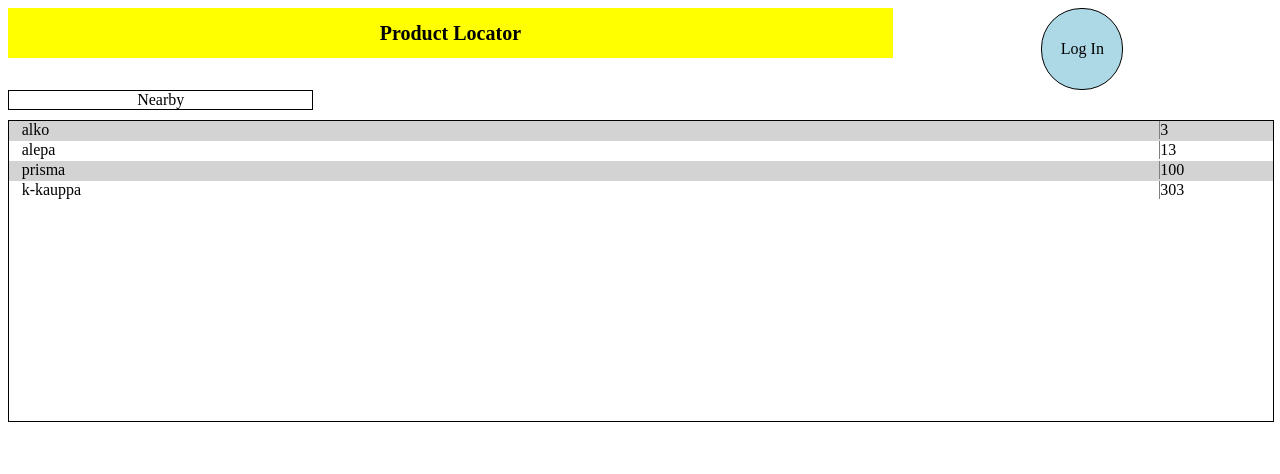
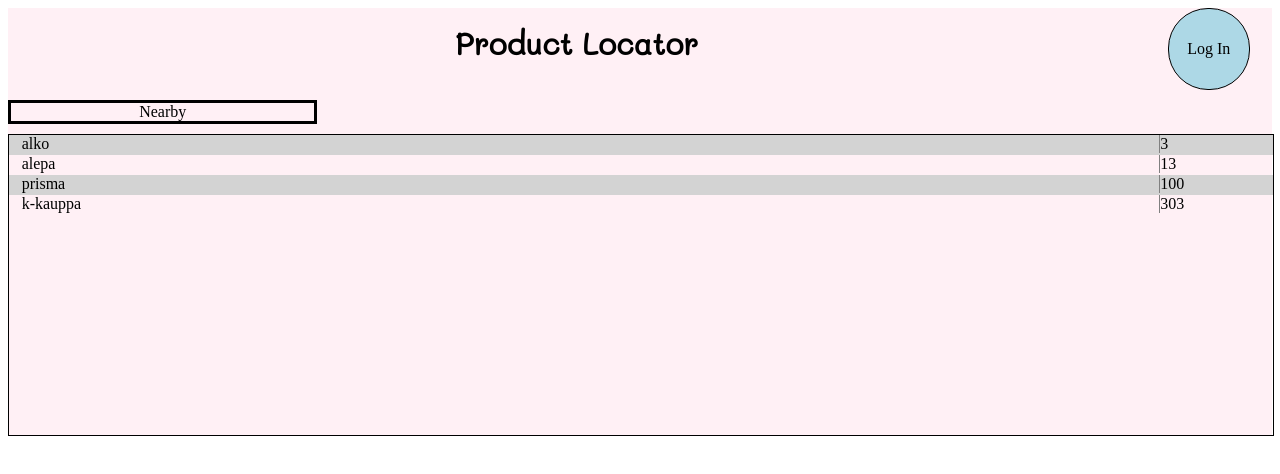
Before and after one commit to salokristian/product-locator, a React (Create React App) app in the folder frontend/: page / in a window 1280 px wide. Shown: the top 474 px of the page. Built offline with nearby package versions, Linux system fonts and the light colour scheme.

Commit message:
Modify landing page layout

```diff
--- a/frontend/src/App.css
+++ b/frontend/src/App.css
@@ -0,0 +1,3 @@
+.App {
+  background: lavenderblush;
+}
--- a/frontend/src/components/landingPage/landingPage.js
+++ b/frontend/src/components/landingPage/landingPage.js
@@ -11,6 +11,10 @@
     this.state = {
       loggedIn: false,
       store: null,
+      nearby: true,
+      favourites: false,
+      history: false,
+      adminTools: false,
     };
     this.testList = getList();
   }
@@ -27,8 +31,52 @@
     this.setState({store: foundStore});
   };
 
+  nearbyClick = () => {
+    this.setState({
+      nearby: true,
+      favourites: false,
+      history: false,
+      adminTools: false,
+    });
+  };
+
+  favouritesClick = () => {
+    this.setState({
+      nearby: false,
+      favourites: true,
+      history: false,
+      adminTools: false,
+    });
+  };
+
+  historyClick = () => {
+    this.setState({
+      nearby: false,
+      favourites: false,
+      history: true,
+      adminTools: false,
+    });
+  };
+
+  adminToolsClick = () => {
+    this.setState({
+      nearby: false,
+      favourites: false,
+      history: false,
+      adminTools: true,
+    });
+  };
+
   render() {
-    const { loggedIn = false, store } = this.state;
+    const { loggedIn = false, store, nearby, favourites, history, adminTools } = this.state;
+
+    const clickedFilterBorder = {
+      border: '3px solid black',
+    };
+    const nonClickedFilterBorder = {
+      border: '1px solid black',
+    };
+
     return (
       <div>
         <div className="landing-page-header-container">
@@ -45,21 +93,37 @@
           </div>
         </div>
         <div className="landing-page-filters">
-          <div className="landing-page-filter-names">
+          <div
+            className="landing-page-filter-names"
+            style={nearby ? clickedFilterBorder : nonClickedFilterBorder}
+            onClick={this.nearbyClick}
+          >
             <p> Nearby </p>
           </div>
           { loggedIn &&
-          <div className="landing-page-filter-names">
+          <div
+            className="landing-page-filter-names"
+            style={favourites ? clickedFilterBorder : nonClickedFilterBorder}
+            onClick={this.favouritesClick}
+          >
             <p> Favourites </p>
           </div>
           }
           { loggedIn &&
-          <div className="landing-page-filter-names">
+          <div
+            className="landing-page-filter-names"
+            style={history ? clickedFilterBorder : nonClickedFilterBorder}
+            onClick={this.historyClick}
+          >
             <p> History </p>
           </div>
           }
           { loggedIn &&
-          <div className="landing-page-filter-names">
+          <div
+            className="landing-page-filter-names"
+            style={adminTools ? clickedFilterBorder : nonClickedFilterBorder}
+            onClick={this.adminToolsClick}
+          >
             <p> Admin tools </p>
           </div>
           }
--- a/frontend/src/components/landingPage/landingPage.scss
+++ b/frontend/src/components/landingPage/landingPage.scss
@@ -1,19 +1,24 @@
+@import url('https://fonts.googleapis.com/css?family=Mali');
+
 .landing-page-header-container {
   display: inline-flex;
   justify-content: space-between;
   width: 100%;
+  margin-bottom: 10px;
 }
 
 .landing-page-title {
   display: flex;
-  width: 70%;
-  background: yellow;
+  width: 90%;
   height: 50px;
+  padding-top: 10px;
 }
 
 .landing-page-header-container h2 {
   margin: auto;
-  font-size: 20px;
+  font-size: 30px;
+  font-weight: 600;
+  font-family: 'Mali';
 }
 
 .landing-page-header-container .landing-page-login {
```
